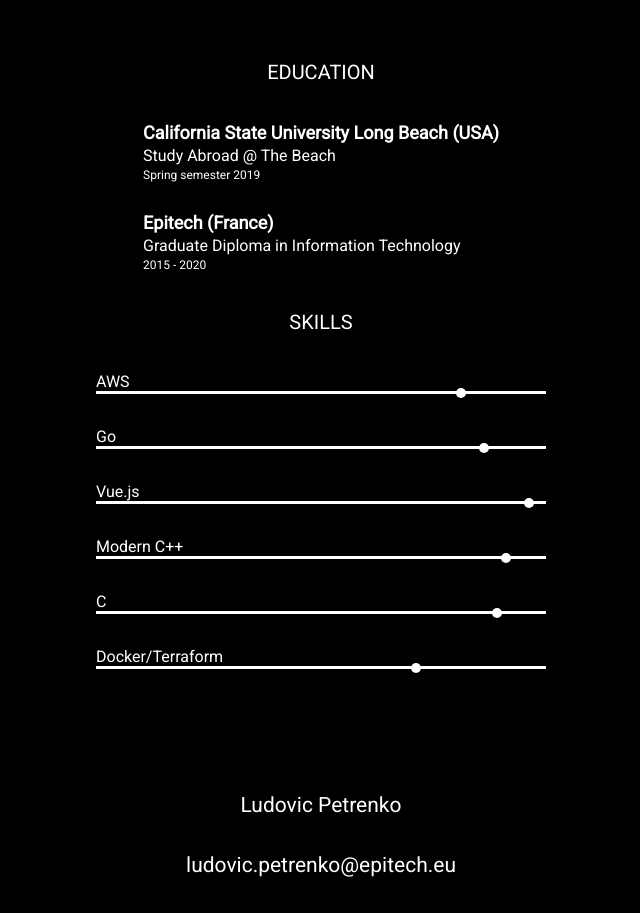
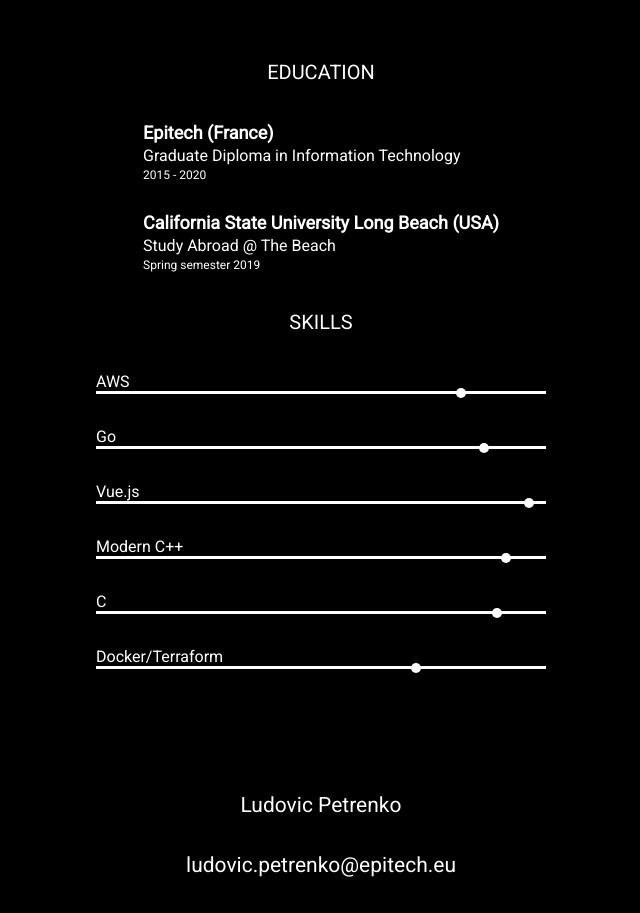
Before and after one commit to Ludonope/ludonope.com, a Vue app: page /#/ in a window 1280 px wide. Shown: the part 2532-3445 px from the top of the page, without its empty margins (319-959 px from the left). Built offline with nearby package versions, Linux system fonts and the light colour scheme; what vue-mq would draw is missing.

Commit message:
Changed education order

```diff
--- a/src/components/Education.vue
+++ b/src/components/Education.vue
@@ -35,14 +35,14 @@ export default class Education extends Vue {
   get items () {
     return [
       {
+        school: 'Epitech (France)',
+        diploma: this.$t('educations.epitech.diploma'),
+        date: this.$t('educations.epitech.date')
+      },
+      {
         school: 'California State University Long Beach (USA)',
         diploma: this.$t('educations.csulb.diploma'),
         date: this.$t('educations.csulb.date')
-      },
-      {
-        school: 'Epitech (France)',
-        diploma: this.$t('educations.epitech.diploma'),
-        date: this.$t('educations.epitech.date')
       }
     ]
   }
```
